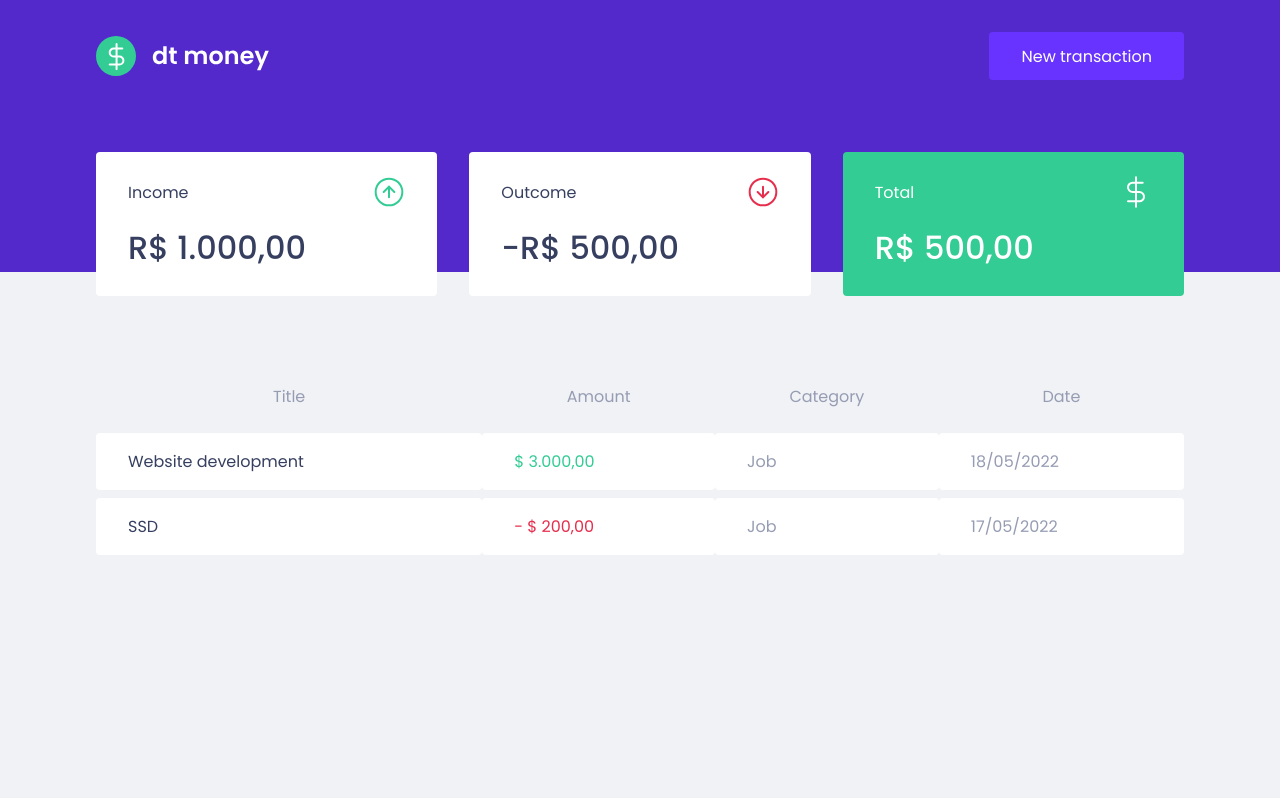
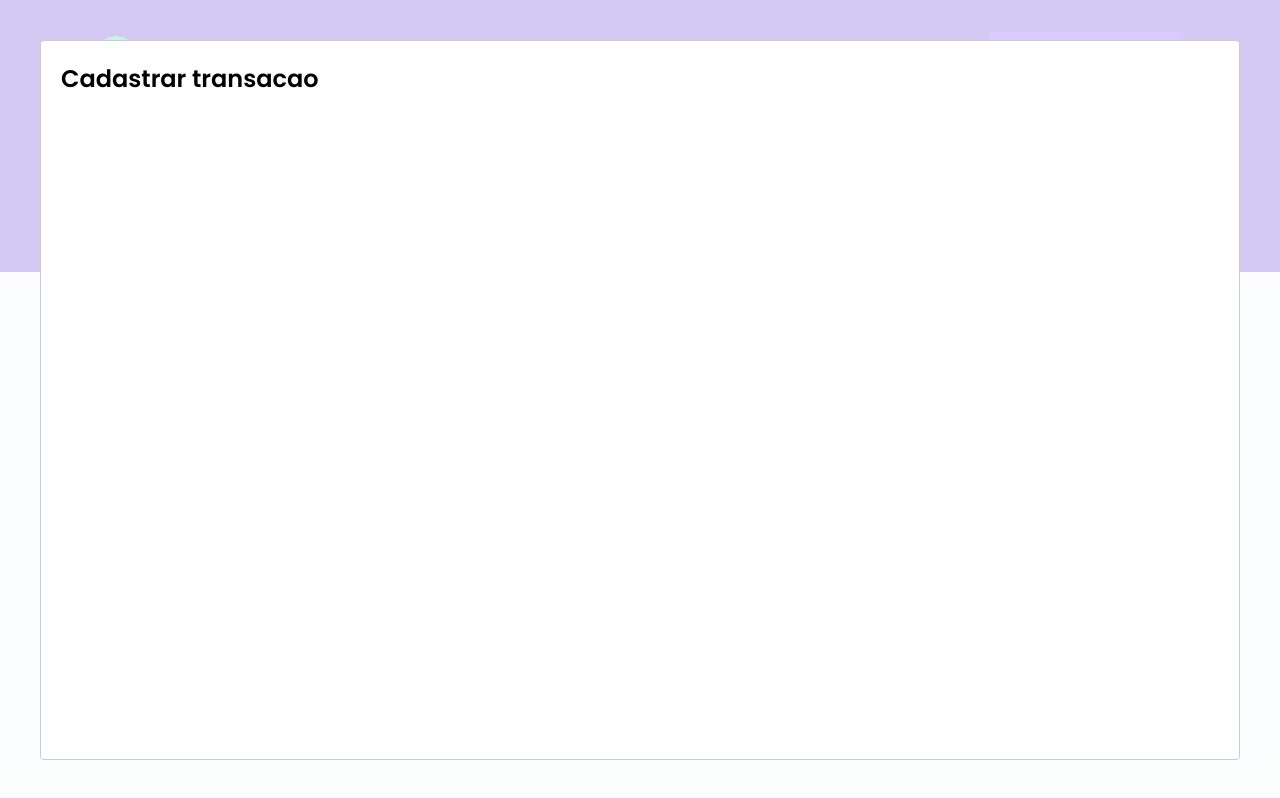
Before and after one commit to caleb-freitas/dtmoney, a React (Create React App) app: page / in a window 1280 px wide. Both pictures are taken after a click on the button "New transaction". Built offline with nearby package versions, Linux system fonts and the light colour scheme; no server answers; what miragejs would draw is missing.

Commit message:
feat: add NewTransactionModel component

```diff
--- a/package.json
+++ b/package.json
@@ -6,6 +6,7 @@
     "axios": "^0.27.2",
     "react": "^18.1.0",
     "react-dom": "^18.1.0",
+    "react-modal": "^3.15.1",
     "react-scripts": "5.0.1",
     "styled-components": "^5.3.5",
     "web-vitals": "^2.1.4"
@@ -18,6 +19,7 @@
     "@types/node": "^16.11.36",
     "@types/react": "^18.0.9",
     "@types/react-dom": "^18.0.4",
+    "@types/react-modal": "^3.13.1",
     "@types/styled-components": "^5.1.25",
     "miragejs": "^0.1.44",
     "typescript": "^4.6.4"
--- a/src/App.tsx
+++ b/src/App.tsx
@@ -1,12 +1,31 @@
+import { useState } from "react";
+import Modal from "react-modal"
 import { Dashboard } from "./components/Dashboard";
 import { Header } from "./components/Header";
+import { NewTransactionModal } from "./components/NewTransactionModal";
 import { GlobalStyle } from "./styles/global";
 
+Modal.setAppElement("#root")
+
 export function App() {
+  const [isNewTransactionModalOpen, setIsNewTransactionModalOpen] = useState(false)
+
+  function handleOpenNewTransactionModal() {
+    setIsNewTransactionModalOpen(true)
+  }
+
+  function handleCloseNewTransactionModal() {
+    setIsNewTransactionModalOpen(false)
+  }
+
   return (
     <>
-      <Header />
+      <Header onOpenNewTransactionModal={handleOpenNewTransactionModal} />
       <Dashboard />
+      <NewTransactionModal
+        isOpen={isNewTransactionModalOpen}
+        onRequestClose={handleCloseNewTransactionModal}
+      />
       <GlobalStyle />
     </>
   )
--- a/src/components/Header/index.tsx
+++ b/src/components/Header/index.tsx
@@ -1,12 +1,16 @@
 import logoImg from "../../assets/logo.svg"
 import { Container, Content } from "./styles"
 
-export function Header() {
+export interface HeaderProps {
+  onOpenNewTransactionModal: () => void
+}
+
+export function Header({ onOpenNewTransactionModal }: HeaderProps) {
   return (
     <Container>
       <Content>
         <img src={logoImg} alt="dtmoney" />
-        <button type="button">
+        <button type="button" onClick={onOpenNewTransactionModal}>
           New transaction
         </button>
       </Content>
--- /dev/null
+++ b/src/components/NewTransactionModal/index.tsx
@@ -0,0 +1,17 @@
+import Modal from "react-modal"
+
+export interface NewTransactionModelProps {
+  isOpen: boolean
+  onRequestClose: () => void
+}
+
+export function NewTransactionModal({ isOpen, onRequestClose }: NewTransactionModelProps) {
+  return (
+    <Modal
+      isOpen={isOpen}
+      onRequestClose={onRequestClose}
+    >
+      <h2>Cadastrar transacao</h2>
+    </Modal>
+  )
+}
--- /dev/null
+++ b/src/components/NewTransactionModal/styles.ts
@@ -0,0 +1,3 @@
+import styled from "styled-components";
+
+export const Container = styled.div``
```
Also changed, not shown: 1 other file (tests, documents, lock files or other folders).
